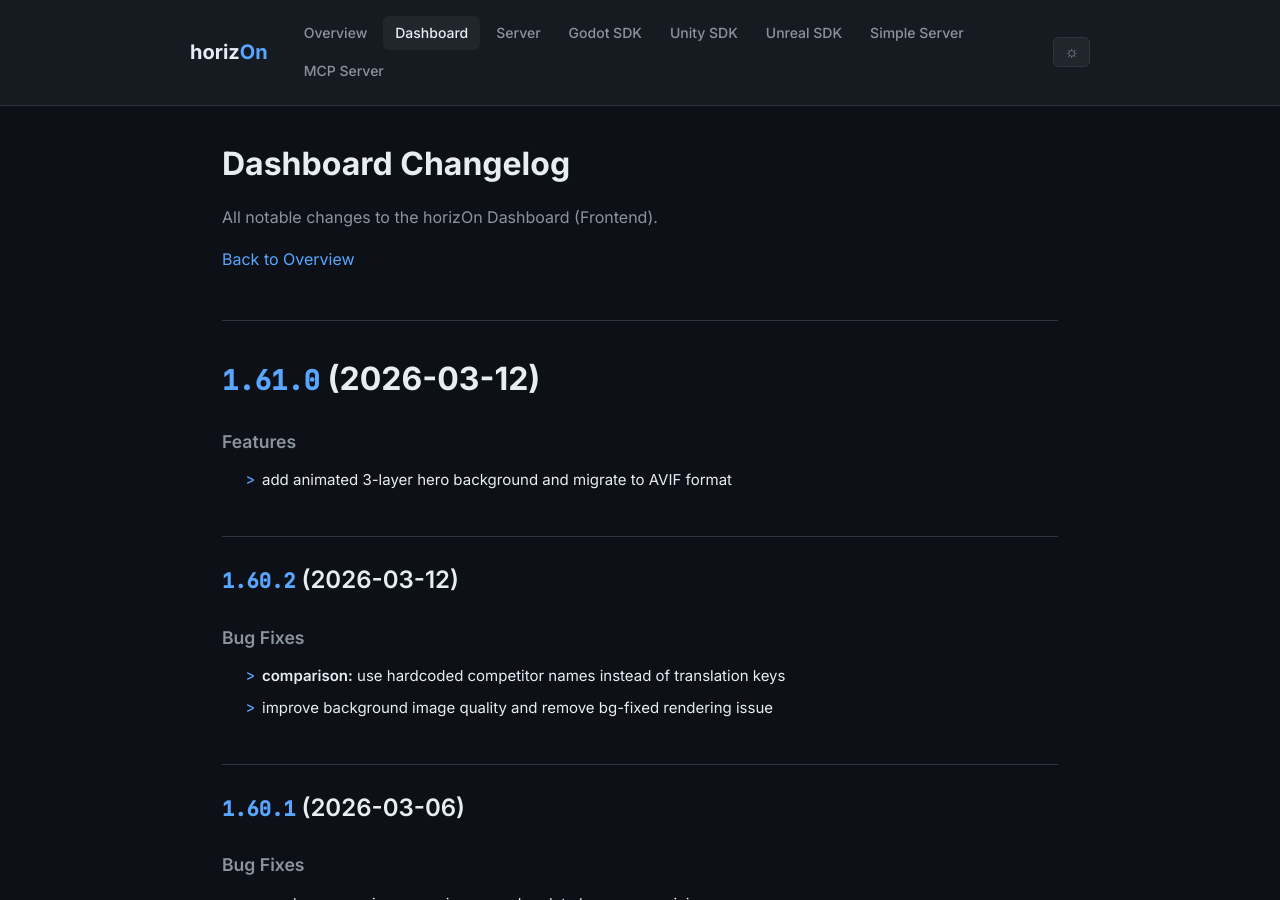
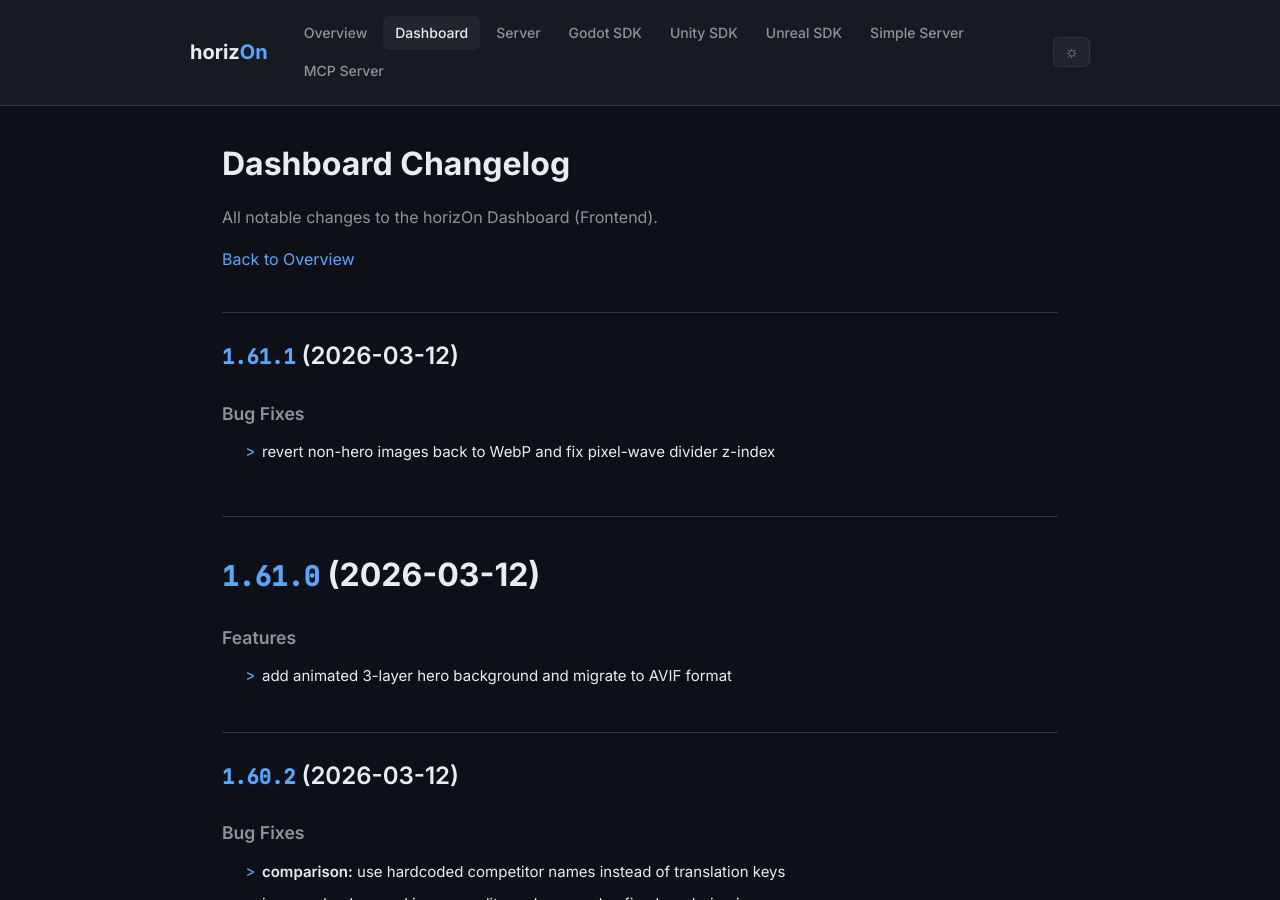
Before and after one commit to ProjectMakersDE/horizOn-Changelog, a Jekyll site: the page built from dashboard-changelog.md, in a window 1280 px wide and 900 px high. Built offline with Jekyll 4.4.1, drawn with Linux system fonts in a browser that asks for light colours.

Commit message:
chore: sync changelogs [skip ci]

```diff
--- a/dashboard-changelog.md
+++ b/dashboard-changelog.md
@@ -8,6 +8,13 @@ title: Dashboard Changelog
 All notable changes to the horizOn Dashboard (Frontend).
 
 [Back to Overview](.)
+
+## [1.61.1](https://github.com/ProjectMakersDE/horizOn-Dashboard/compare/v1.61.0...v1.61.1) (2026-03-12)
+
+
+### Bug Fixes
+
+* revert non-hero images back to WebP and fix pixel-wave divider z-index ([3eb211f](https://github.com/ProjectMakersDE/horizOn-Dashboard/commit/3eb211fdae0ff4f6245c8063d495108831dc1896))
 
 # [1.61.0](https://github.com/ProjectMakersDE/horizOn-Dashboard/compare/v1.60.2...v1.61.0) (2026-03-12)
 
```
Also changed, not shown: index.md (+1 -1 lines).
